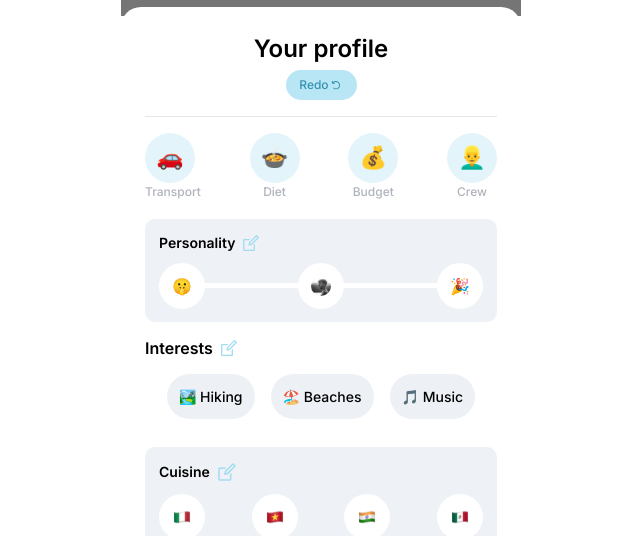
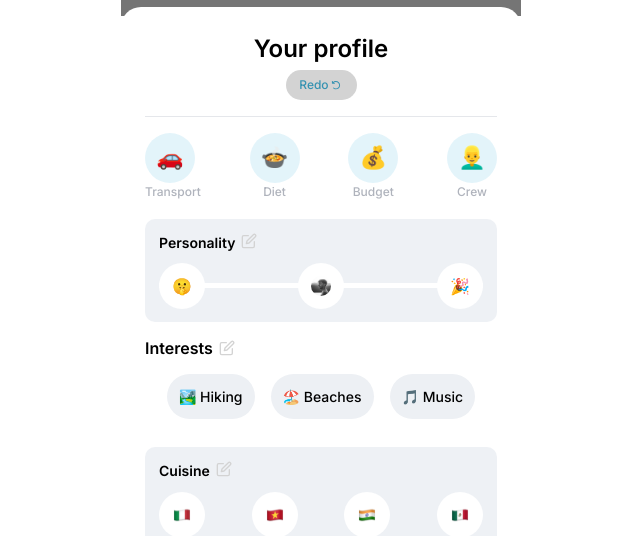
Before and after one commit to janis-app/janis-fe, a Next.js app: page /profile in a window 1280 px wide. Shown: the part 414-950 px from the top of the page, without its empty margins (319-959 px from the left). Built offline with nearby package versions, Linux system fonts and the light colour scheme; grey boxes are pictures that could not be loaded.

Commit message:
fix light grey colors

```diff
--- a/pages/profile/index.js
+++ b/pages/profile/index.js
@@ -21,6 +21,7 @@ import Switch from "react-switch";
 import Link from 'next/link';
 import { useRouter } from 'next/router';
 import bg from "@/public/assets/profile-bg.png"
+import { FiEdit } from 'react-icons/fi';
 
 
 export default function Profile() {
@@ -160,12 +161,13 @@ export default function Profile() {
                         <div className='flex gap-[6px] mb-[11px] '>
                         <p className='text-[14px] font-[600] leading-[20px]'>Personality
                         </p>
-                            <Image
+                            {/* <Image
                                 src={pencil}
                                 width={20}
                                 height={20}
                                 alt="vector icon"
-                            />
+                            /> */}
+                            <FiEdit color="#d3d3d3" />
                         </div>
                         <div className={styles.radius_container}>
                             <div className={styles.radius_div}>🤫</div>
@@ -185,12 +187,13 @@ export default function Profile() {
                         <div className='flex items-center gap-[6px] '>
                         <p className='text-[16px] font-[600] leading-[20px]'>Interests
                         </p>
-                            <Image
+                            {/* <Image
                                 src={pencil}
                                 width={20}
                                 height={20}
                                 alt="vector icon"
-                            />
+                            /> */}
+                            <FiEdit color="#d3d3d3" />
                         </div>
                         <div className='mt-[16px]'>
                             <button className={styles.btn}>
@@ -209,12 +212,13 @@ export default function Profile() {
                     <div className='flex gap-[6px] mb-[11px] '>
                     <p className='text-[14px] font-[600] leading-[20px]'>Cuisine
                         </p>
-                            <Image
+                            {/* <Image
                                 src={pencil}
                                 width={22}
                                 height={22}
                                 alt="vector icon"
-                            />
+                            /> */}
+                            <FiEdit color="#d3d3d3" />
                     </div>
                         <div className='flex justify-between items-center '>
                             {flag.map((items, Index) => {
--- a/styles/profile/profile.module.css
+++ b/styles/profile/profile.module.css
@@ -93,7 +93,7 @@
     text-align: center;
     font-size: 12px;
     font-weight: 500;
-    background-color: #B9E6F5;
+    background-color: #d3d3d3;
     border-radius: 100px;
     display: flex;
     align-items: center;
```
